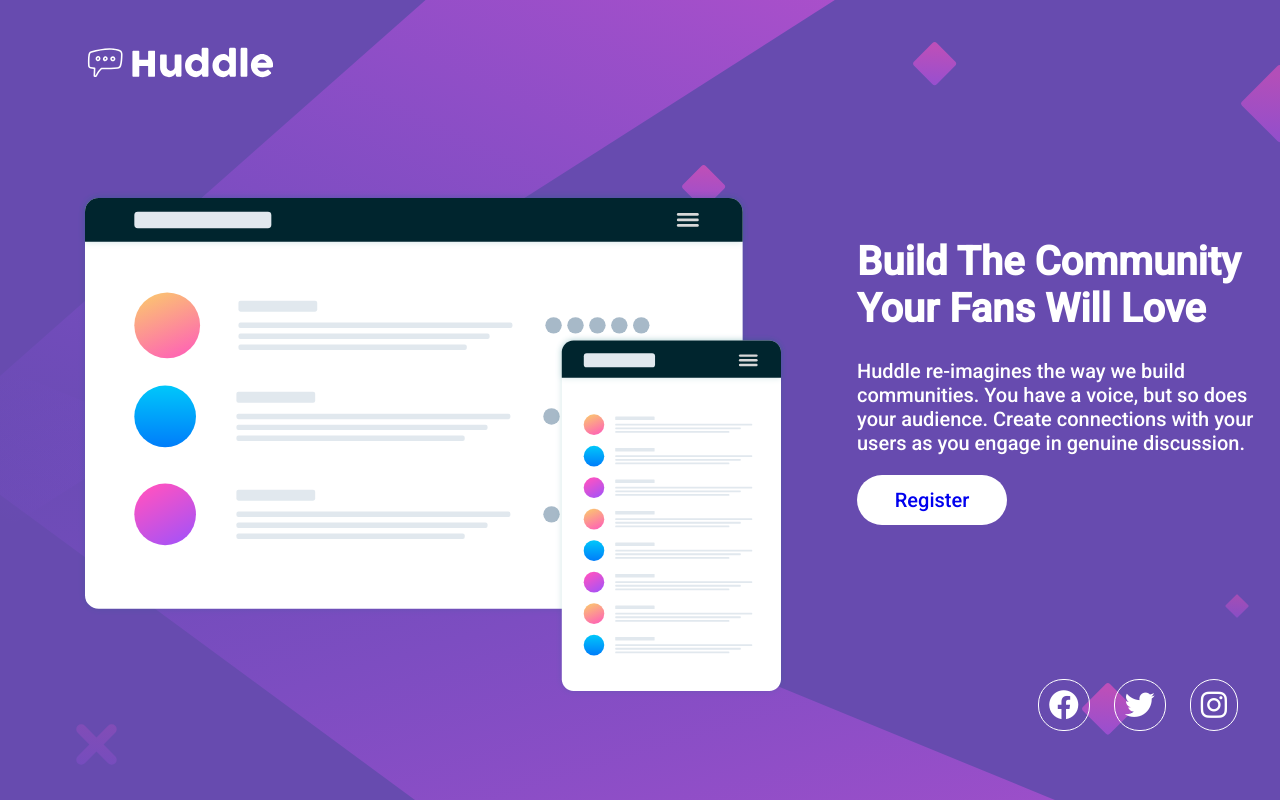
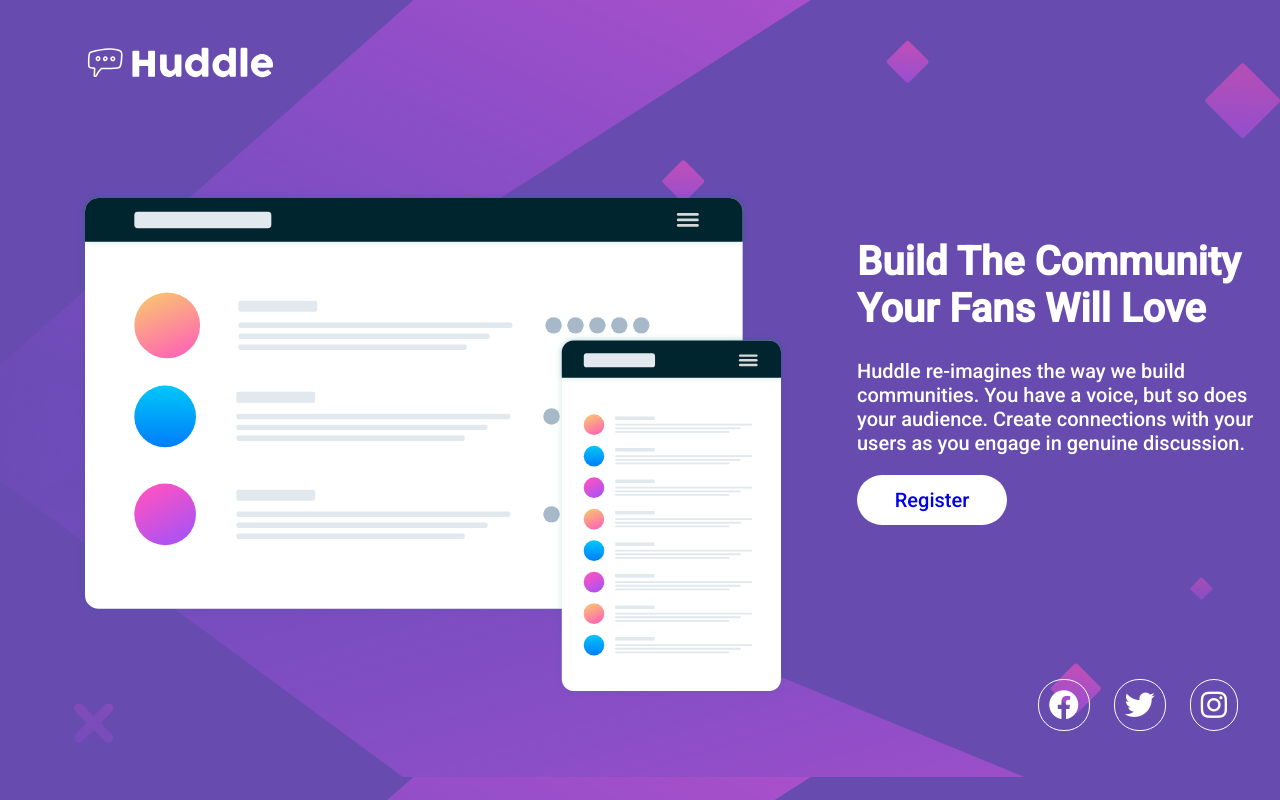
Before and after one commit to Heyder-Andrade/landing-page, a plain HTML site: page index.html in a window 1280 px wide. Drawn offline with Linux system fonts and the light colour scheme.

Commit message:
projeto finalizado

```diff
--- a/SRC/css/style.css
+++ b/SRC/css/style.css
@@ -1,5 +1,6 @@
 body {
     background: url(../image/bg-desktop.svg);
+    background-size: cover;
     background-color: var(--primary-violet);
     font-family: 'Outfit', sans-serif;
     font-family: 'Roboto', sans-serif;
@@ -86,12 +87,12 @@ body {
 
 }
 
- .icones .fa-facebook:hover,
- .icones .fa-twitter:hover,
- .icones .fa-instagram:hover{
+.icones .fa-facebook:hover,
+.icones .fa-twitter:hover,
+.icones .fa-instagram:hover {
 
-color: var(--Soft-Magenta);
-border: 1px solid var(--Soft-Magenta);
-transition: color .3s;
+    color: var(--Soft-Magenta);
+    border: 1px solid var(--Soft-Magenta);
+    transition: color .3s;
 
 }
```
Also changed, not shown: index.html (+3 -2 lines).
